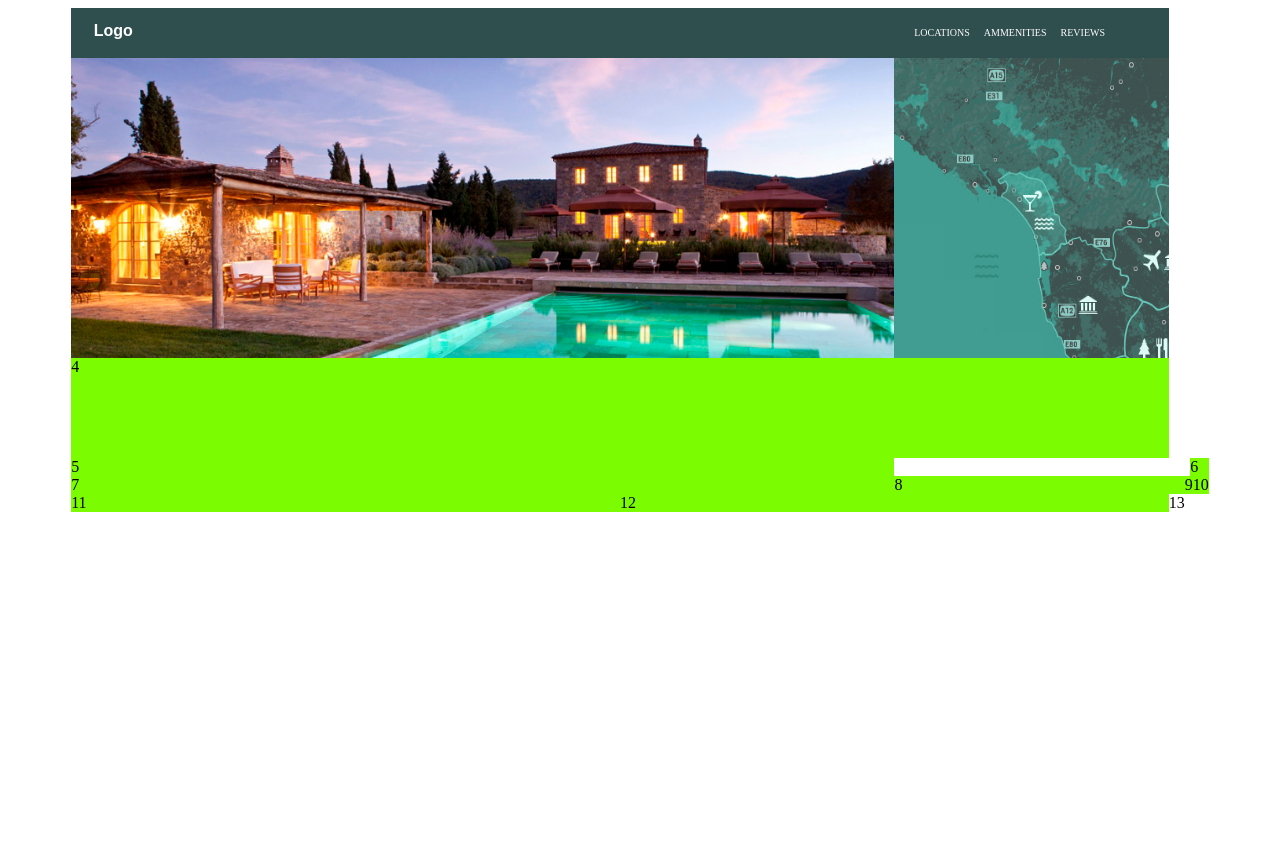
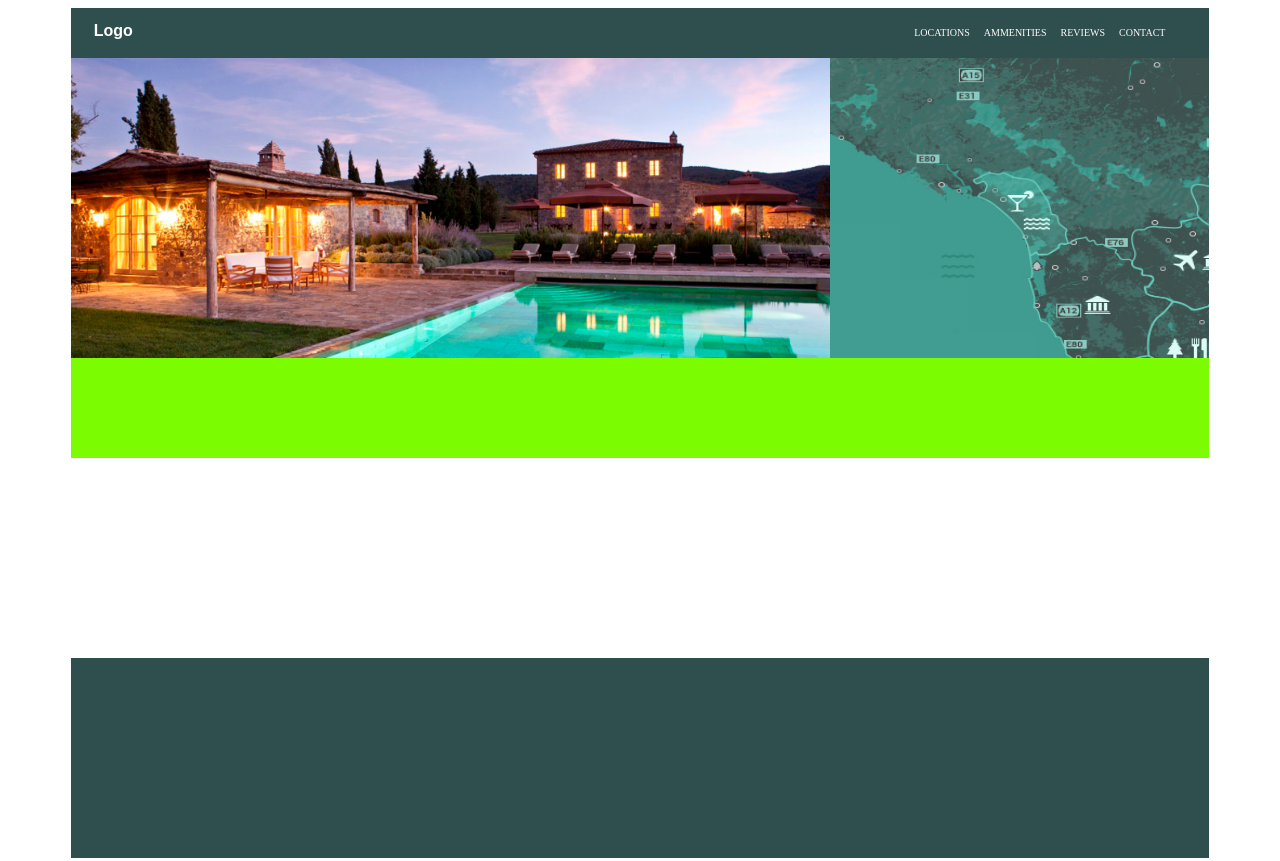
Before and after one commit to TAxford/TuscanyVilla, a plain HTML site: page TuscanyVilla/index.html in a window 1280 px wide. Shown: the top 861 px of the page. Before the commit the page ends 800 px from the top, so only its background shows below. Drawn offline with Linux system fonts and the light colour scheme.

Commit message:
Added all columns

```diff
--- a/TuscanyVilla/index.html
+++ b/TuscanyVilla/index.html
@@ -27,17 +27,23 @@
         <section class="grid-item grid-item-3">
             <image id="imgSec3" src="Img/Versilia.jpg" />
         </section>
-        <section class="grid-item grid-item-4">4</section>
-        <section class="grid-item grid-item-5">5</section>
-        <section class="grid-item grid-item-6">6</section>
-        <section class="grid-item grid-item-7">7</section>
-        <section class="grid-item grid-item-8">8</section>
-        <section class="grid-item grid-item-9">9</section>
-        <section class="grid-item grid-item-10">10</section>
-        <section class="grid-item grid-item-11">11</section>
-        <section class="grid-item grid-item-12">12</section>
-        <section class="grid-item grid-item-13">13</section>
-
-        </div>
+        <section class="grid-item grid-item-4"></section>
+        <section class="grid-item grid-item-5"></section>
+        <section class="grid-item grid-item-6"></section>
+        <section class="grid-item grid-item-7"></section>
+        <section class="grid-item grid-item-8"></section>
+        <section class="grid-item grid-item-9"></section>
+        <section class="grid-item grid-item-10"></section>
+        <section class="grid-item grid-item-11"></section>
+        <section class="grid-item grid-item-12"></section>
+        <section class="grid-item grid-item-13"></section>
+        <section class="grid-item grid-item-14"></section>
+        <section class="grid-item grid-item-15"></section>
+        <section class="grid-item grid-item-16"></section>
+        <section class="grid-item grid-item-17"></section>
+        <section class="grid-item grid-item-18"></section>
+        <section class="grid-item grid-item-19"></section>
+        <section class="grid-item grid-item-20"></section>
+    </div>
 </body>
 </html>
--- a/TuscanyVilla/style.css
+++ b/TuscanyVilla/style.css
@@ -1,6 +1,6 @@
 .container {
     display: grid;
-    grid-template-columns: repeat(4, 1fr);
+    grid-template-columns: repeat(3, 1fr);
     margin: auto;
     max-width: 1200px;
     width: 90%;
@@ -8,10 +8,10 @@
 }
 
 section.grid-item.grid-item-1 {
-    grid-column: 1 / span 4;
+    grid-column: 1 / span 3;
     background-color: darkslategray;
     height: 50px;
-    }
+}
 
 .LogoButton {
     background-color: darkslategray;
@@ -30,7 +30,7 @@ ul {
     list-style-type: none;
     margin: 0;
     padding-top: 5px;
-    padding-left:750px;
+    padding-left: 750px;
     display: inline;
     color: snow;
 }
@@ -40,73 +40,128 @@ li {
 }
 
     li a {
-        color:snow;
-        text-decoration:none;
-        font-size:10px;
-        margin:5px;
-
+        color: snow;
+        text-decoration: none;
+        font-size: 10px;
+        margin: 5px;
     }
 
 section.grid-item.grid-item-2 {
-    grid-column: 1 / span 3;
+    grid-column: 1 / span 2;
     height: 300px;
     background-image: url('Img/tuscany-villas-sant-anna.jpg');
-    background-size:100%;
+    background-size:cover;
 }
 
 
 section.grid-item.grid-item-3 {
-    grid-column: 4 / span 1;
-    height:300px;
+    grid-column: 3 / span 1;
+    height: 300px;
+
 }
 
 #imgSec3{
+    height:100%;
     width:100%;
-    height:100%;
 }
 
 section.grid-item.grid-item-4 {
-    grid-column: 1 / span 4;
+    grid-column: 1 / span 3;
     background-color: lawngreen;
-    height:100px;
+    height: 100px;
 }
 
 section.grid-item.grid-item-5 {
     grid-column: 1 / span 3;
-    background-color: lawngreen;
+    background-color: white;
+    height:200px;
 }
 
 section.grid-item.grid-item-6 {
-    grid-column: 9 / span 4;
-    background-color: lawngreen;
+    grid-column: 1 / span 3;
+    background-color: darkslategray;
+    height:200px;
 }
 
 section.grid-item.grid-item-7 {
     grid-column: 1 / span 3;
-    background-color: lawngreen;
+    background-color: white;
+    height:200px;
 }
 
 section.grid-item.grid-item-8 {
-    grid-column: 4 / span 3;
-    background-color: lawngreen;
+    grid-column: 1 / span 3;
+    background-color: darkslategray;
+    height:100px;
 }
 
 section.grid-item.grid-item-9 {
-    grid-column: 7 / span 3;
-    background-color: lawngreen;
+    grid-column: 1 / span 1;
+    background-color: green;
+    height:300px;
 }
 
 section.grid-item.grid-item-10 {
-    grid-column: 10 / span 3;
+    grid-column: 2 / span 1;
     background-color: lawngreen;
+    height: 300px;
 }
 
 section.grid-item.grid-item-11 {
-    grid-column: 1 / span 2;
-    background-color: lawngreen;
+    grid-column: 3 / span 1;
+    background-color: black;
+    height: 300px;
 }
 
 section.grid-item.grid-item-12 {
-    grid-column: 3 / span 2;
+    grid-column: 1 / span 1;
+    background-color: green;
+    height: 300px;
+}
+
+section.grid-item.grid-item-13 {
+    grid-column: 2 / span 1;
     background-color: lawngreen;
+    height: 300px;
 }
+
+section.grid-item.grid-item-14 {
+    grid-column: 3 / span 1;
+    background-color:blue;
+    height: 300px;
+}
+section.grid-item.grid-item-15 {
+    grid-column: 1 / span 1;
+    background-color: green;
+    height: 300px;
+}
+
+section.grid-item.grid-item-16 {
+    grid-column: 2 / span 1;
+    background-color: lawngreen;
+    height: 300px;
+}
+
+section.grid-item.grid-item-17 {
+    grid-column: 3 / span 1;
+    background-color: green;
+    height: 300px;
+}
+
+section.grid-item.grid-item-18 {
+    grid-column: 1 / span 3;
+    background-color: black;
+    height: 300px;
+}
+
+section.grid-item.grid-item-19 {
+    grid-column: 1 / span 3;
+    background-color: green;
+    height: 300px;
+}
+
+section.grid-item.grid-item-20 {
+    grid-column: 1 / span 3;
+    background-color: black;
+    height: 300px;
+}
```
